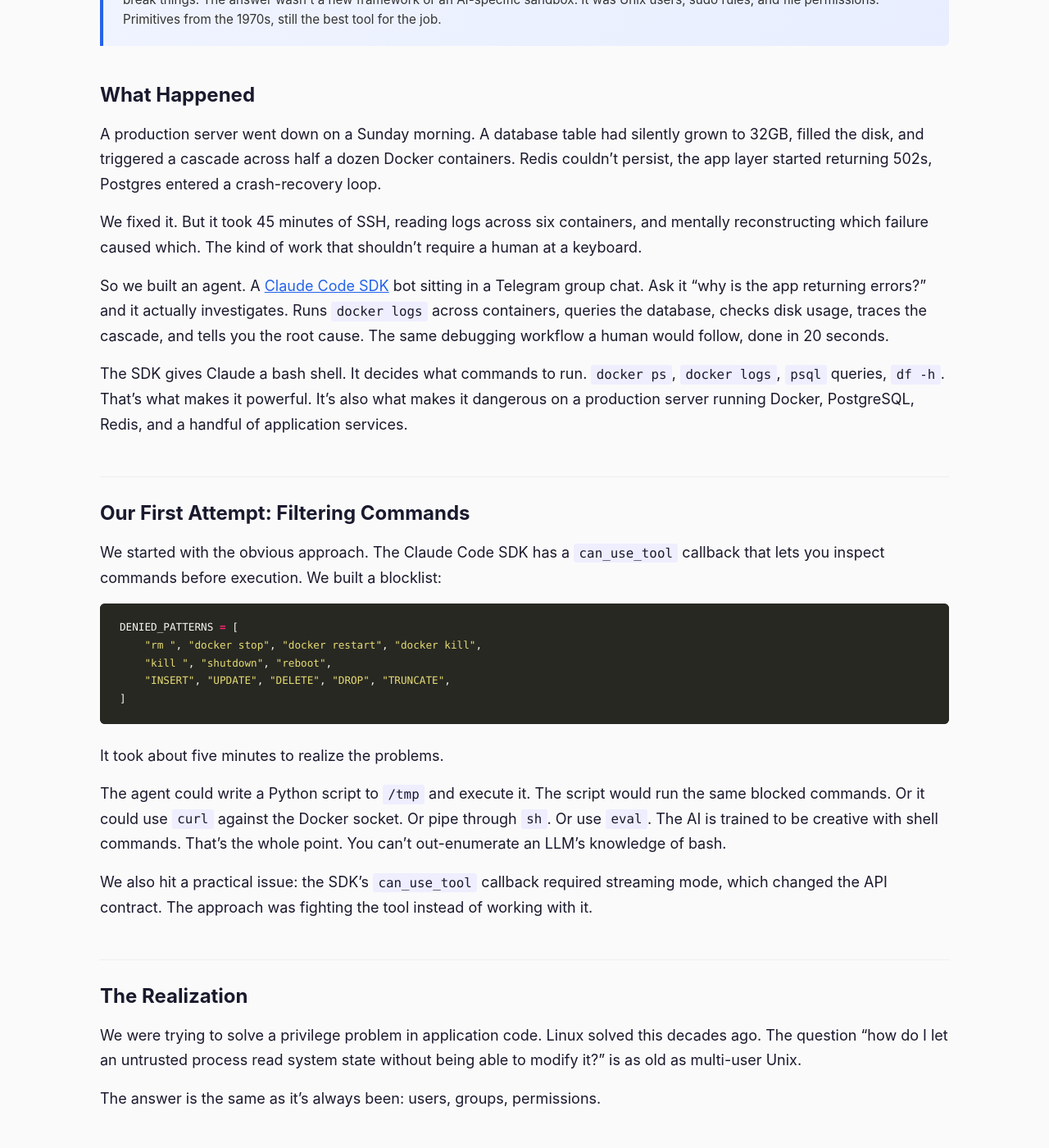
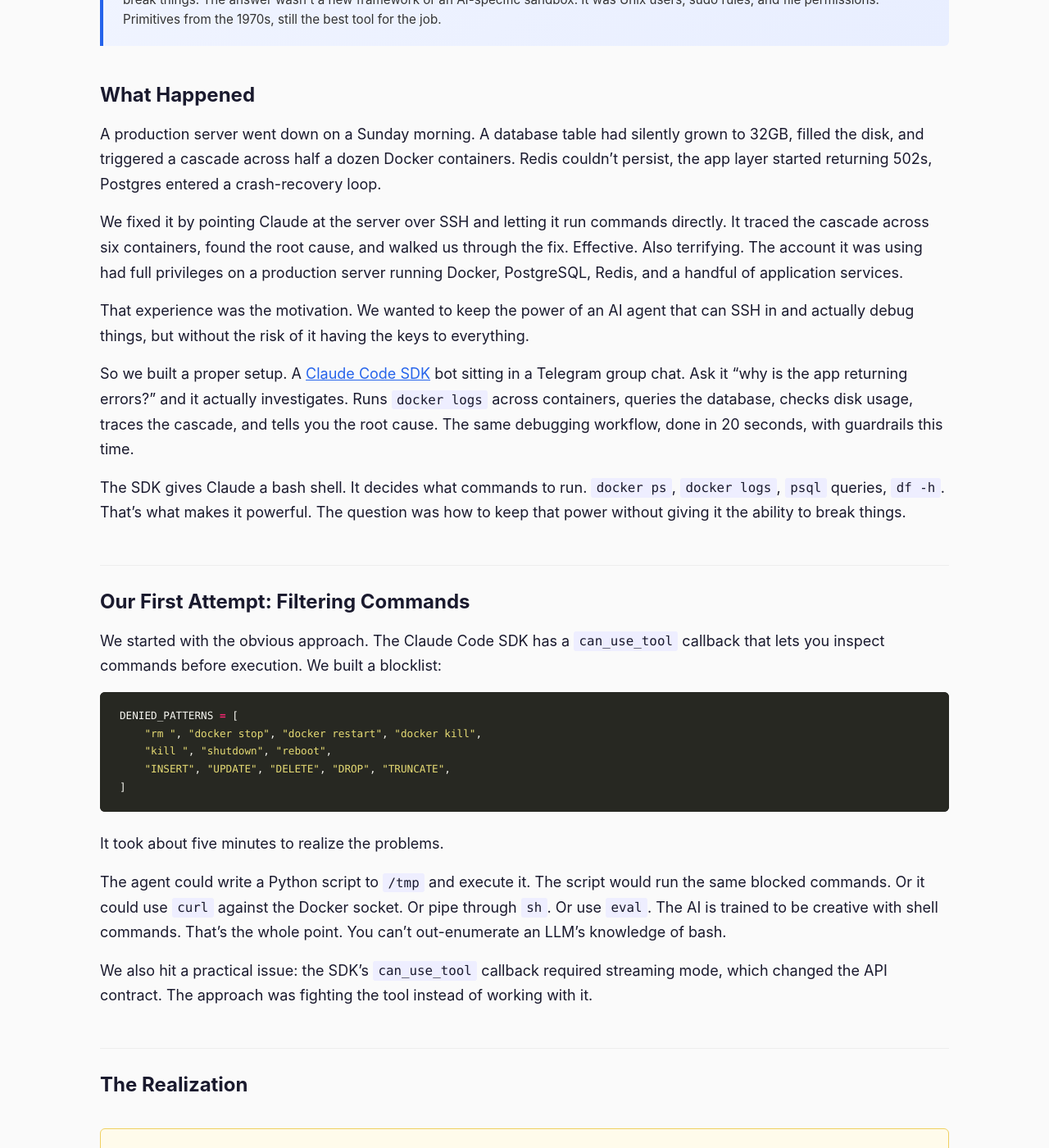
Before and after one commit to xorbh/agentic-programming, a Jekyll site: the page built from _posts/2026-03-23-securing-ai-agents-on-production-servers.md, in a window 1280 px wide and 1400 px high, scrolled down 273 px. Shown: the whole window at 82% size. Built offline with Jekyll 4.4.1, drawn with Linux system fonts in a browser that asks for light colours; some of the changed text lies outside the part shown.

Commit message:
Update securing AI agents post and add Makefile for local dev
- Fix intro to accurately describe using Claude over SSH (not manual debugging)
- Highlight "The Realization" section with callout box
- Add Makefile with serve target on port 4973
- Update CLAUDE.md local preview instructions

Co-Authored-By: Claude Opus 4.6 (1M context) <noreply@anthropic.com>

```diff
--- a/_posts/2026-03-23-securing-ai-agents-on-production-servers.md
+++ b/_posts/2026-03-23-securing-ai-agents-on-production-servers.md
@@ -13,11 +13,13 @@ tags: [ai-agents, security, linux, devops, claude-code]
 
 A production server went down on a Sunday morning. A database table had silently grown to 32GB, filled the disk, and triggered a cascade across half a dozen Docker containers. Redis couldn't persist, the app layer started returning 502s, Postgres entered a crash-recovery loop.
 
-We fixed it. But it took 45 minutes of SSH, reading logs across six containers, and mentally reconstructing which failure caused which. The kind of work that shouldn't require a human at a keyboard.
+We fixed it by pointing Claude at the server over SSH and letting it run commands directly. It traced the cascade across six containers, found the root cause, and walked us through the fix. Effective. Also terrifying. The account it was using had full privileges on a production server running Docker, PostgreSQL, Redis, and a handful of application services.
 
-So we built an agent. A [Claude Code SDK](https://docs.anthropic.com/en/docs/claude-code/sdk) bot sitting in a Telegram group chat. Ask it "why is the app returning errors?" and it actually investigates. Runs `docker logs` across containers, queries the database, checks disk usage, traces the cascade, and tells you the root cause. The same debugging workflow a human would follow, done in 20 seconds.
+That experience was the motivation. We wanted to keep the power of an AI agent that can SSH in and actually debug things, but without the risk of it having the keys to everything.
 
-The SDK gives Claude a bash shell. It decides what commands to run. `docker ps`, `docker logs`, `psql` queries, `df -h`. That's what makes it powerful. It's also what makes it dangerous on a production server running Docker, PostgreSQL, Redis, and a handful of application services.
+So we built a proper setup. A [Claude Code SDK](https://docs.anthropic.com/en/docs/claude-code/sdk) bot sitting in a Telegram group chat. Ask it "why is the app returning errors?" and it actually investigates. Runs `docker logs` across containers, queries the database, checks disk usage, traces the cascade, and tells you the root cause. The same debugging workflow, done in 20 seconds, with guardrails this time.
+
+The SDK gives Claude a bash shell. It decides what commands to run. `docker ps`, `docker logs`, `psql` queries, `df -h`. That's what makes it powerful. The question was how to keep that power without giving it the ability to break things.
 
 ## Our First Attempt: Filtering Commands
 
@@ -39,9 +41,9 @@ We also hit a practical issue: the SDK's `can_use_tool` callback required stream
 
 ## The Realization
 
-We were trying to solve a privilege problem in application code. Linux solved this decades ago. The question "how do I let an untrusted process read system state without being able to modify it?" is as old as multi-user Unix.
-
-The answer is the same as it's always been: users, groups, permissions.
+<div class="callout">
+<strong>The key insight:</strong> We were trying to solve a privilege problem in application code. Linux solved this decades ago. The question "how do I let an untrusted process read system state without being able to modify it?" is as old as multi-user Unix. The answer is the same as it's always been: users, groups, permissions.
+</div>
 
 ## How We Set It Up
 
```
Also changed, not shown: CLAUDE.md (+1 -1 lines), 1 other file.
